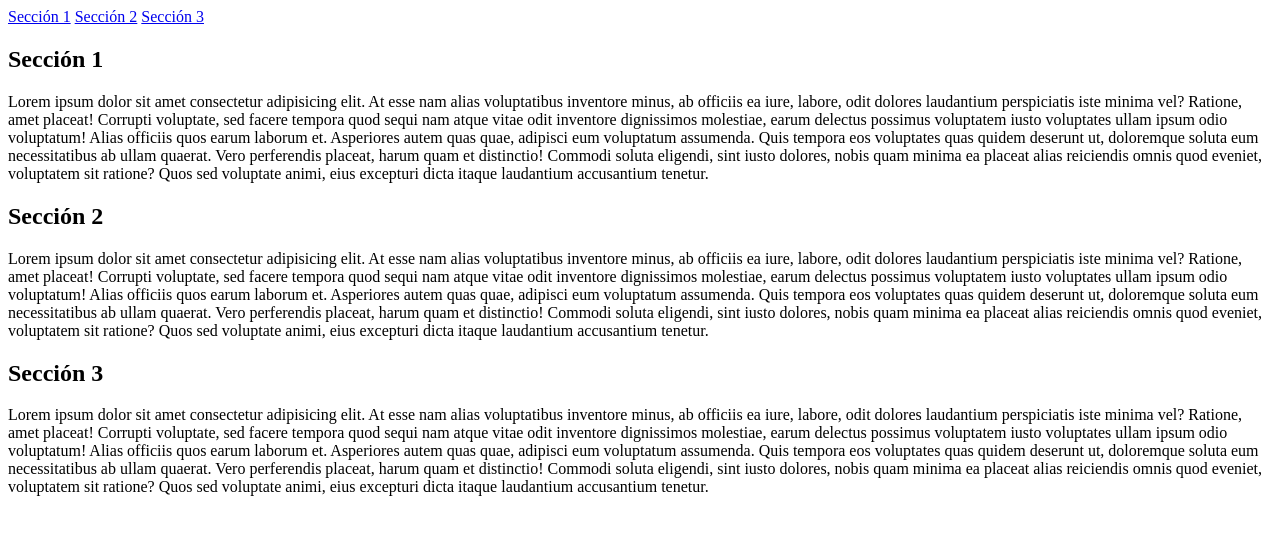
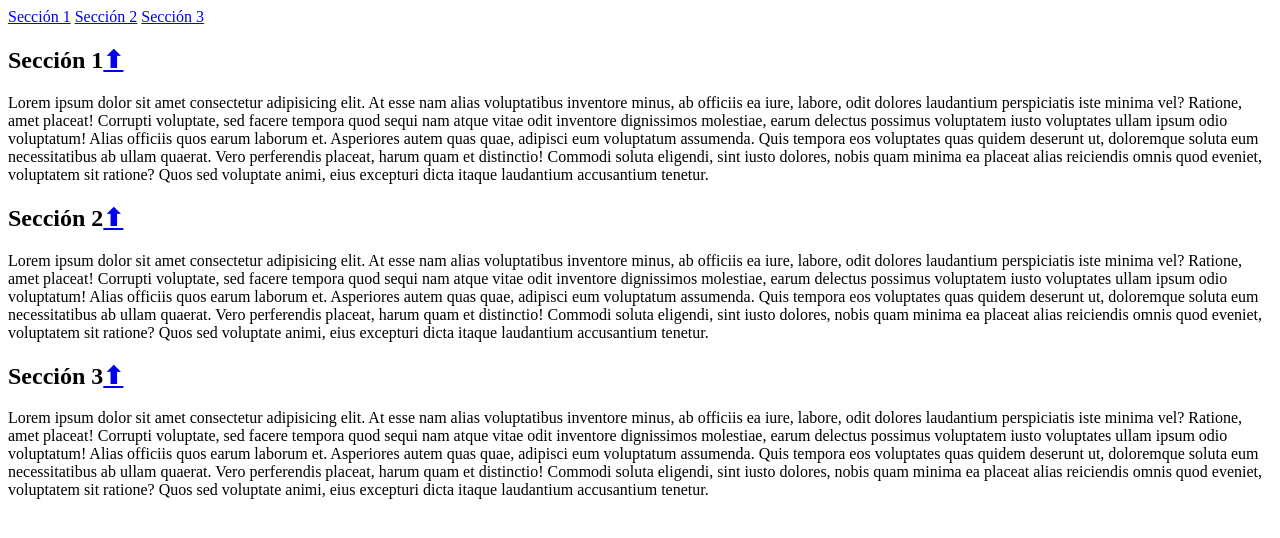
Before and after one commit to ERIKMZBO/HTML, a plain HTML site: page EX1.html in a window 1280 px wide. Drawn offline with Linux system fonts and the light colour scheme.

Commit message:
Completado con las flechas

```diff
--- a/EX1.html
+++ b/EX1.html
@@ -2,16 +2,18 @@
 <html>
 
     <head>
-
+       <title>Primer Ejercicio</title>
     </head>
     <body>
+        <a name="arriba"
+
        <nav>
         <a href="#Section-1">Sección 1</a>
         <a href="#Section-2">Sección 2</a>
         <a href="#Section-3">Sección 3</a>
        </nav>
         <article>
-            <h2 id="Section-1">Sección 1</h2>
+            <h2 id="Section-1">Sección 1<a href="#arriba">⬆</a></h2>
             <p>
                 Lorem ipsum dolor sit amet consectetur adipisicing elit. At esse nam alias voluptatibus inventore minus,
                 ab officiis ea iure, labore, odit dolores laudantium perspiciatis iste minima vel? Ratione, amet
@@ -29,7 +31,7 @@
         </article>
 
         <article>
-            <h2 id="Section-2">Sección 2</h2>
+            <h2 id="Section-2">Sección 2<a href="#arriba">⬆</a></h2>
             <p>
                 Lorem ipsum dolor sit amet consectetur adipisicing elit. At esse nam alias voluptatibus inventore minus,
                 ab officiis ea iure, labore, odit dolores laudantium perspiciatis iste minima vel? Ratione, amet
@@ -47,7 +49,7 @@
         </article>
 
         <article>
-            <h2 id="Section-3">Sección 3</h2>
+            <h2 id="Section-3">Sección 3<a href="#arriba">⬆</a></h2>
             <p>
                 Lorem ipsum dolor sit amet consectetur adipisicing elit. At esse nam alias voluptatibus inventore minus,
                 ab officiis ea iure, labore, odit dolores laudantium perspiciatis iste minima vel? Ratione, amet
```
